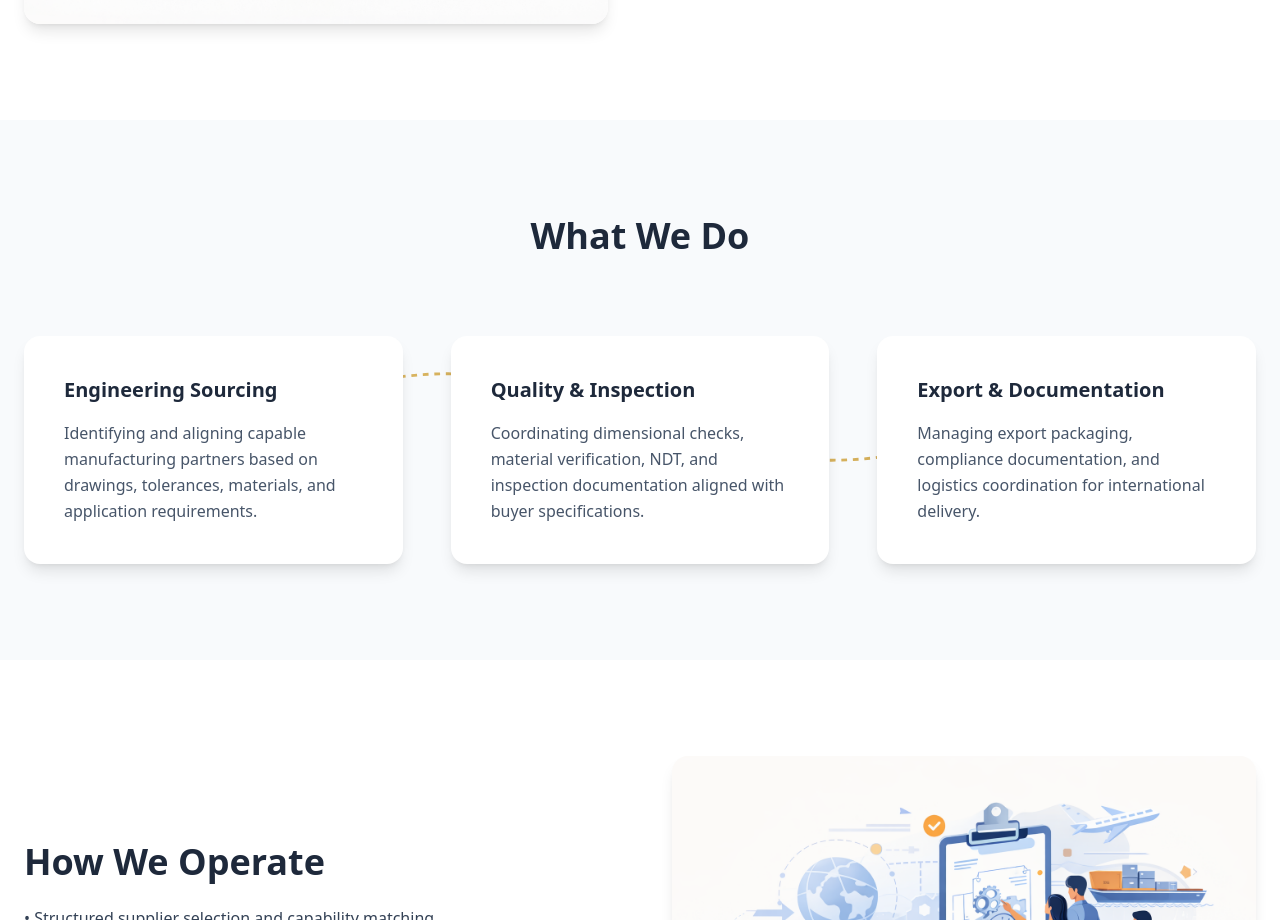
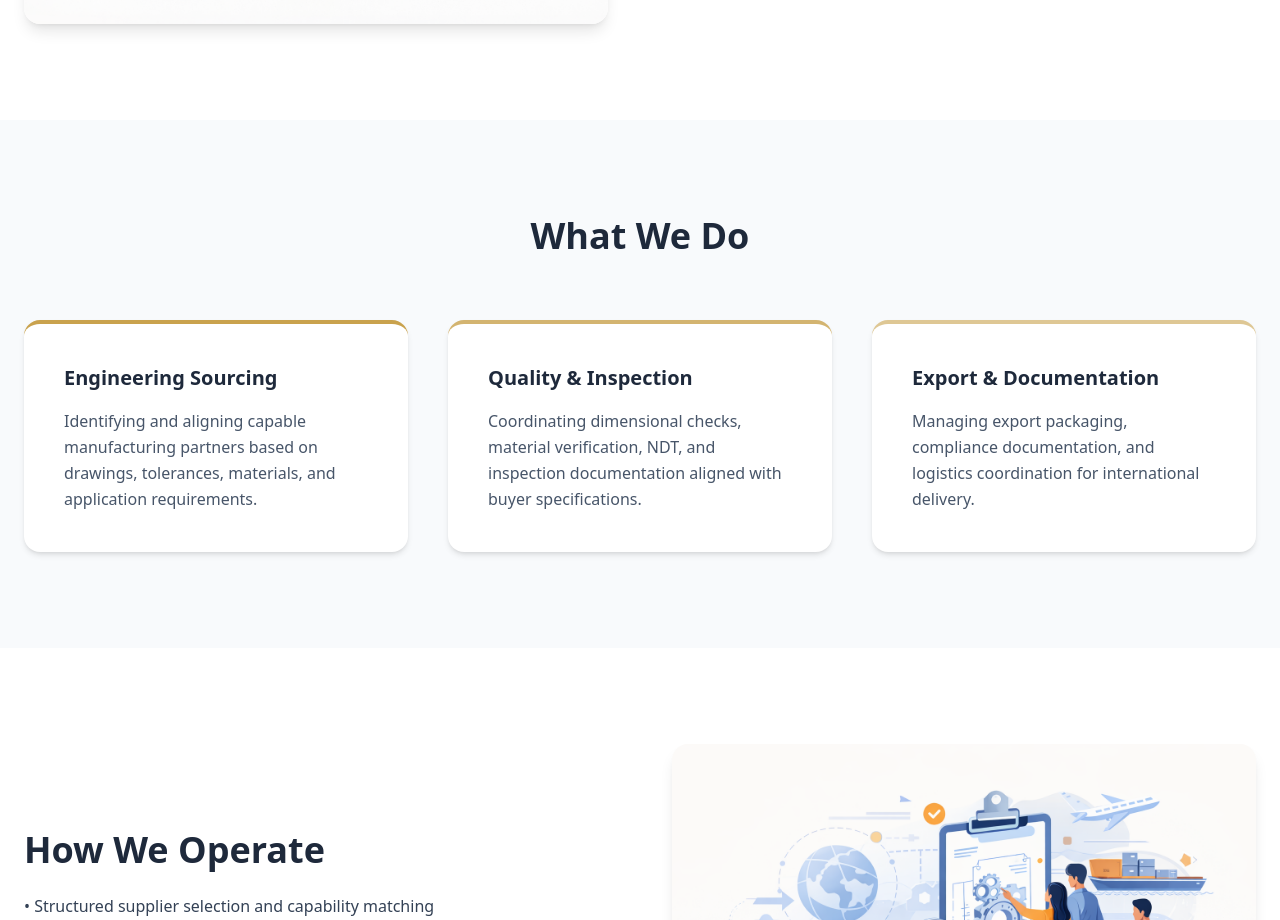
Before and after one commit to preshitpawar-beep/Celestia-GT, a Next.js app: page /about in a window 1280 px wide. Shown: the part 944-1864 px from the top of the page. Built offline with nearby package versions, Linux system fonts and the light colour scheme.

Commit message:
Update page.js

```diff
--- a/app/about/page.js
+++ b/app/about/page.js
@@ -95,47 +95,18 @@ export default function AboutPage() {
         </div>
       </section>
 
-{/* ---------------- WHAT WE DO (DESIGNED FLOW) ---------------- */}
-<section className="py-24 bg-slate-50 relative overflow-hidden">
+{/* ---------------- WHAT WE DO (STRUCTURED SYSTEM) ---------------- */}
+<section className="py-24 bg-slate-50">
   <div className="max-w-7xl mx-auto px-6">
 
-    <h2 className="text-4xl font-bold text-center mb-20">
+    <h2 className="text-4xl font-bold text-center mb-16">
       What We Do
     </h2>
 
-    {/* FLOW GRAPHIC (BACKGROUND) */}
-    <div className="hidden md:block absolute inset-x-0 top-[55%] -translate-y-1/2 pointer-events-none">
-      <svg
-        viewBox="0 0 1200 200"
-        className="w-full h-48"
-        fill="none"
-      >
-        <path
-          d="M200 100 C350 40, 450 40, 600 100"
-          stroke="url(#goldGradient)"
-          strokeWidth="3"
-          strokeDasharray="6 6"
-        />
-        <path
-          d="M600 100 C750 160, 850 160, 1000 100"
-          stroke="url(#goldGradient)"
-          strokeWidth="3"
-          strokeDasharray="6 6"
-        />
+    <div className="grid md:grid-cols-3 gap-10">
 
-        <defs>
-          <linearGradient id="goldGradient" x1="0" y1="0" x2="1" y2="0">
-            <stop offset="0%" stopColor="#E3C06D" />
-            <stop offset="100%" stopColor="#C9A24D" />
-          </linearGradient>
-        </defs>
-      </svg>
-    </div>
-
-    {/* CARDS */}
-    <div className="relative grid md:grid-cols-3 gap-12 z-10">
-
-      <div className="bg-white p-10 rounded-2xl shadow-lg">
+      {/* STEP 1 */}
+      <div className="bg-white p-10 rounded-2xl shadow-md border-t-4 border-gold hover:shadow-xl transition">
         <h3 className="text-xl font-semibold mb-4">
           Engineering Sourcing
         </h3>
@@ -145,7 +116,8 @@ export default function AboutPage() {
         </p>
       </div>
 
-      <div className="bg-white p-10 rounded-2xl shadow-lg">
+      {/* STEP 2 */}
+      <div className="bg-white p-10 rounded-2xl shadow-md border-t-4 border-gold/80 hover:shadow-xl transition">
         <h3 className="text-xl font-semibold mb-4">
           Quality & Inspection
         </h3>
@@ -155,7 +127,8 @@ export default function AboutPage() {
         </p>
       </div>
 
-      <div className="bg-white p-10 rounded-2xl shadow-lg">
+      {/* STEP 3 */}
+      <div className="bg-white p-10 rounded-2xl shadow-md border-t-4 border-gold/60 hover:shadow-xl transition">
         <h3 className="text-xl font-semibold mb-4">
           Export & Documentation
         </h3>
@@ -168,6 +141,7 @@ export default function AboutPage() {
     </div>
   </div>
 </section>
+
 
       {/* ---------------- HOW WE OPERATE ---------------- */}
       <section className="py-24">
```
